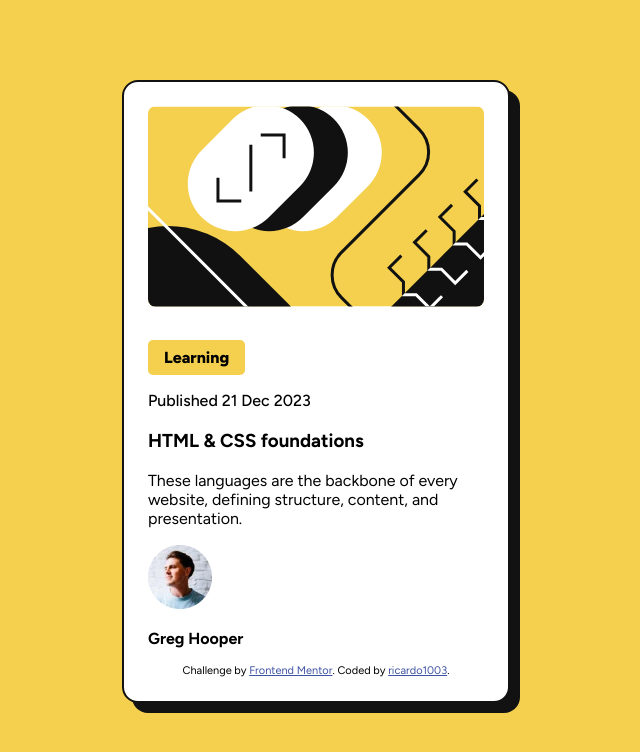
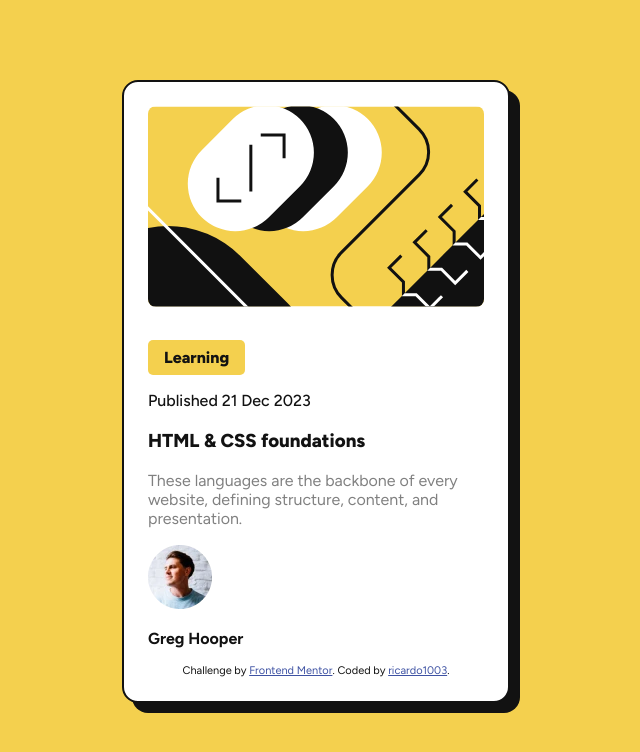
Before and after one commit to ricardo1003/blog-preview-card-main, a plain HTML site: page index.html in a window 1280 px wide. Shown: the whole page, without its empty margins (324-964 px from the left). Drawn offline with Linux system fonts and the light colour scheme.

Commit message:
text done

```diff
--- a/css/styles.css
+++ b/css/styles.css
@@ -3,6 +3,7 @@ body{
     background-color: hsl(47, 88%, 63%);
     font-family: "Figtree";
     height: 100vh;
+    color: hsl(0, 0%, 7%);
 }
 main{
     width: 21rem;
@@ -45,7 +46,12 @@ main{
     font-weight: 500;
 }
 
-
+.text h1{
+    font-weight: 800;
+}
+.text p{
+    color: hsl(0, 0%, 50%);
+}
 
 
 
```
